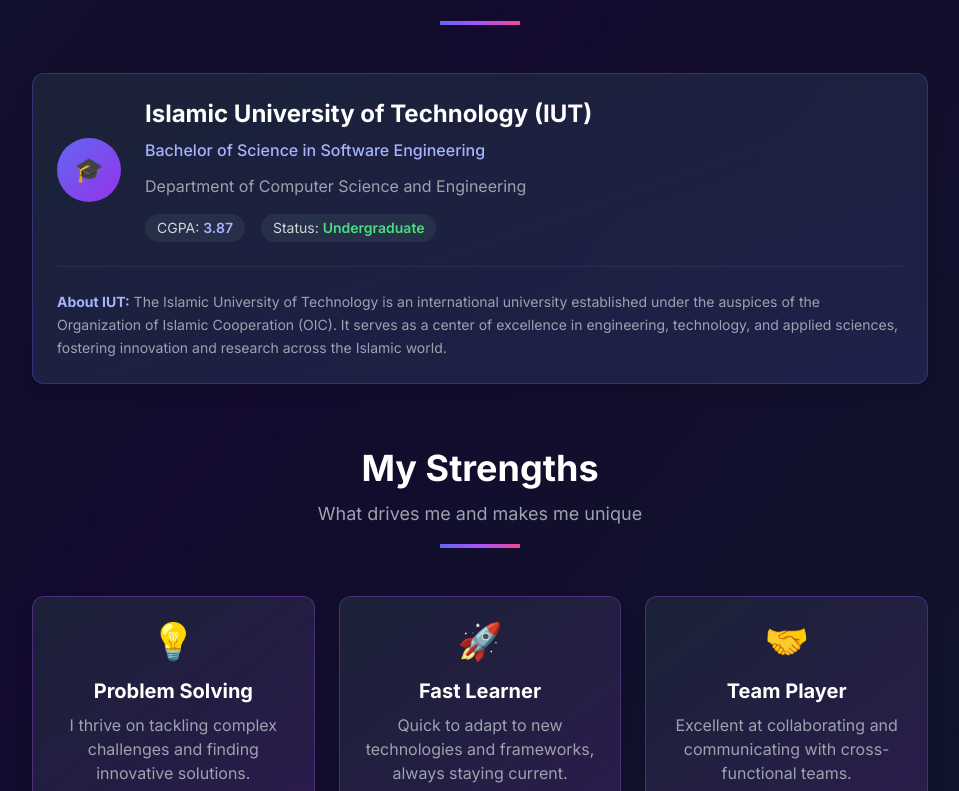
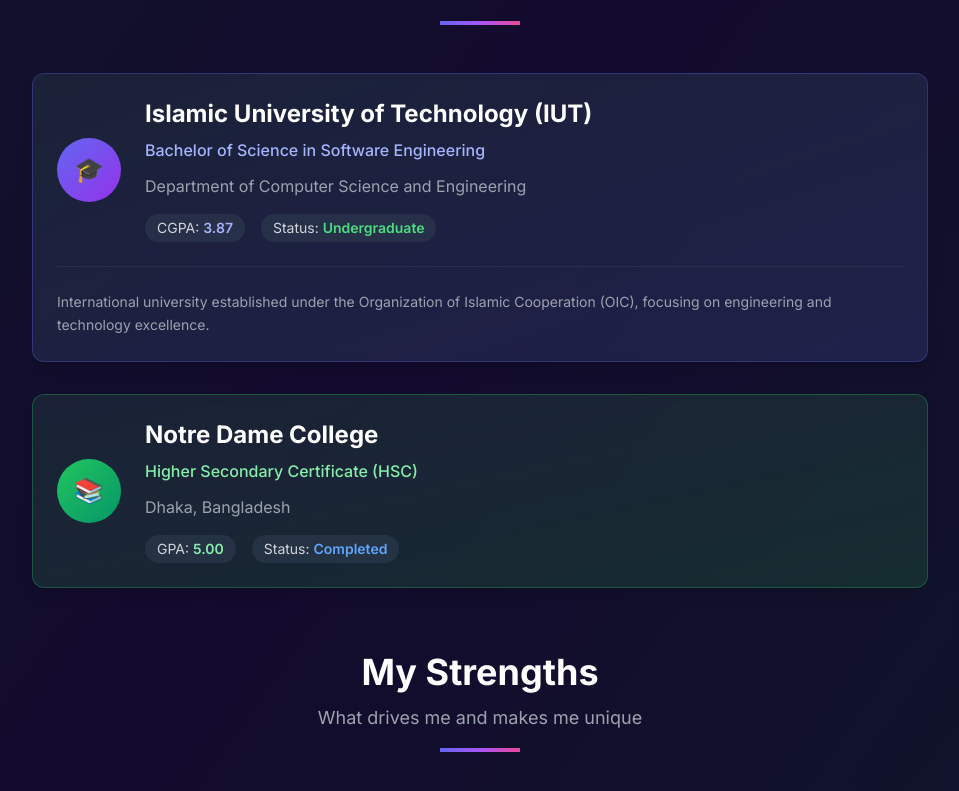
Before and after one commit to A-Piyas-04/My_Portfoilo, a Next.js app: page / in a window 1280 px wide. Shown: the part 1483-2274 px from the top of the page, without its empty margins (160-1119 px from the left). Built offline with nearby package versions, Linux system fonts and the light colour scheme.

Commit message:
Enhance AboutSection component by adding detailed educational background, including college information and achievements. Update university description for clarity and improve layout with additional spacing.

```diff
--- a/components/AboutSection.jsx
+++ b/components/AboutSection.jsx
@@ -81,7 +81,8 @@
             subtitle="Educational foundation and achievements"
             center
           />
-          <div className="max-w-4xl mx-auto mt-12">
+          <div className="max-w-4xl mx-auto mt-12 space-y-8">
+            {/* University Education */}
             <motion.div
               initial={{ opacity: 0, x: -30 }}
               whileInView={{ opacity: 1, x: 0 }}
@@ -119,11 +120,47 @@
               </div>
               <div className="mt-6 pt-6 border-t border-slate-700/50">
                 <p className="text-gray-400 text-sm leading-relaxed">
-                  <strong className="text-indigo-300">About IUT:</strong> The Islamic University of Technology is an international university
-                  established under the auspices of the Organization of Islamic Cooperation (OIC).
-                  It serves as a center of excellence in engineering, technology, and applied sciences,
-                  fostering innovation and research across the Islamic world.
+                  International university established under the Organization of Islamic Cooperation (OIC),
+                  focusing on engineering and technology excellence.
                 </p>
+              </div>
+            </motion.div>
+
+            {/* College Education */}
+            <motion.div
+              initial={{ opacity: 0, x: -30 }}
+              whileInView={{ opacity: 1, x: 0 }}
+              viewport={{ once: true }}
+              transition={{ delay: 0.2 }}
+              className="card bg-gradient-to-br from-slate-800/50 to-green-900/30 border-green-500/30"
+            >
+              <div className="flex flex-col md:flex-row md:items-center gap-6">
+                <div className="flex-shrink-0">
+                  <div className="w-16 h-16 bg-gradient-to-br from-green-500 to-emerald-600 rounded-full flex items-center justify-center">
+                    <span className="text-2xl font-bold text-white">📚</span>
+                  </div>
+                </div>
+                <div className="flex-grow">
+                  <h3 className="text-2xl font-bold text-white mb-2">
+                    Notre Dame College
+                  </h3>
+                  <p className="text-green-300 font-medium mb-3">
+                    Higher Secondary Certificate (HSC)
+                  </p>
+                  <p className="text-gray-400 mb-4">
+                    Dhaka, Bangladesh
+                  </p>
+                  <div className="flex flex-wrap gap-4 text-sm">
+                    <div className="bg-slate-700/50 px-3 py-1 rounded-full">
+                      <span className="text-gray-300">GPA: </span>
+                      <span className="text-green-300 font-semibold">5.00</span>
+                    </div>
+                    <div className="bg-slate-700/50 px-3 py-1 rounded-full">
+                      <span className="text-gray-300">Status: </span>
+                      <span className="text-blue-400 font-semibold">Completed</span>
+                    </div>
+                  </div>
+                </div>
               </div>
             </motion.div>
           </div>
```
